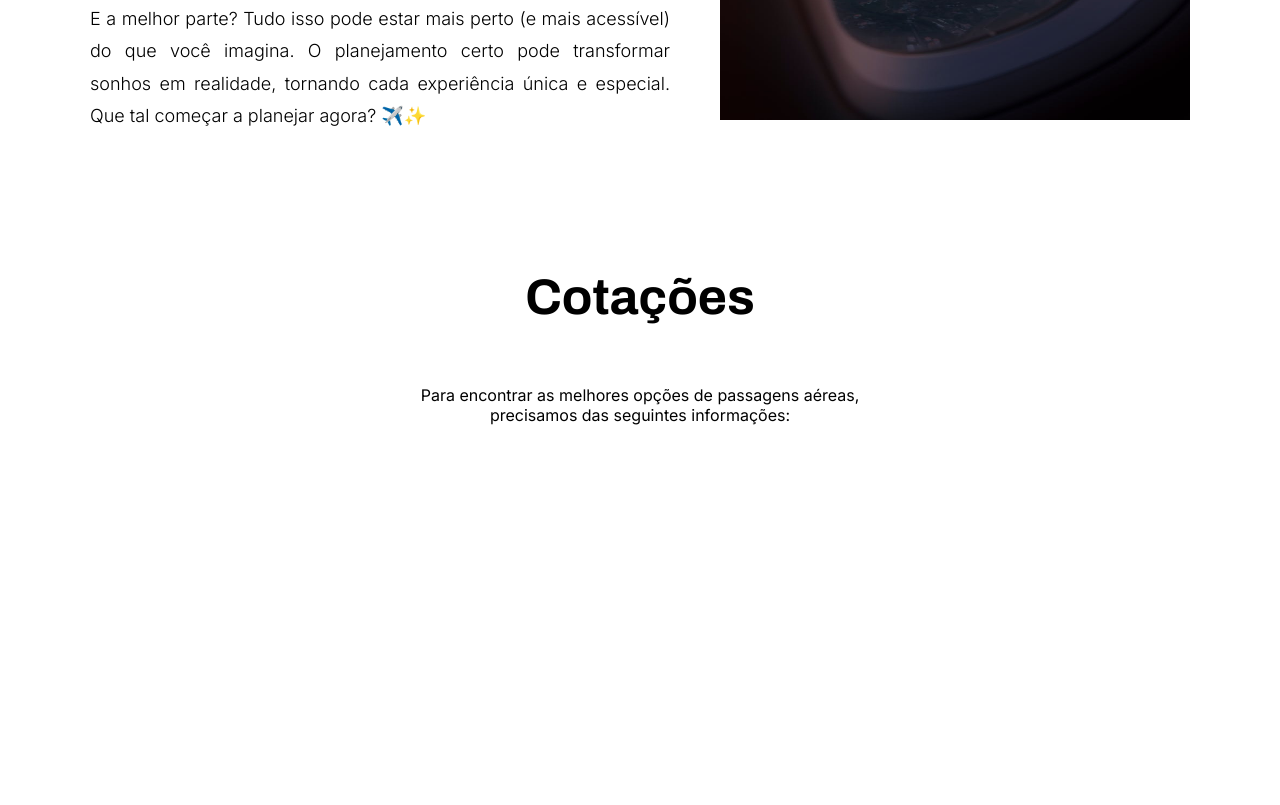
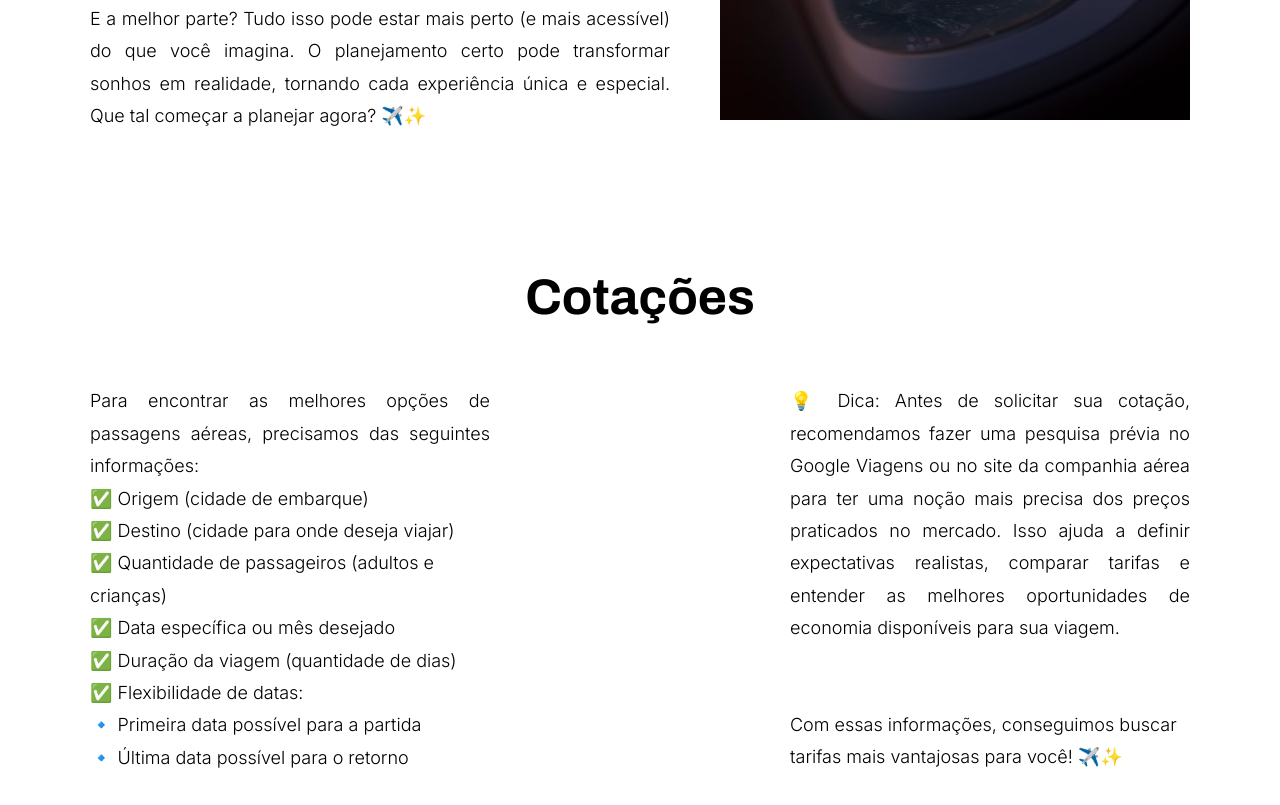
Before and after one commit to o-matheus/projeto_1, a plain HTML site: page index.html in a window 1280 px wide. Shown: the part 784-1589 px from the top of the page. Before the commit the page ends 1249 px from the top, so only its background shows below. Drawn offline with Linux system fonts and the light colour scheme.

Commit message:
Finalização sessão cotação

```diff
--- a/index.html
+++ b/index.html
@@ -38,18 +38,22 @@
             <div class="content-wrapper">
                 <div class="text-content">
                     <p class="text">
-                        Você já imaginou seu próximo destino? Talvez uma praia paradisíaca, uma cidade histórica ou aquele
-                        lugar especial que sempre sonhou conhecer. Viajar é mais do que apenas ir de um lugar a outro – é
+                        Você já imaginou seu próximo destino? Talvez uma praia paradisíaca, uma cidade histórica ou
+                        aquele
+                        lugar especial que sempre sonhou conhecer. Viajar é mais do que apenas ir de um lugar a outro –
+                        é
                         colecionar momentos, descobrir novos sabores, novas culturas e viver experiências inesquecíveis.
                     </p>
                     <p class="text">
                         Explorar o mundo nos permite enxergar a vida de novas perspectivas, conhecer pessoas incríveis e
-                        criar memórias que levaremos para sempre. Cada viagem é uma oportunidade de aprendizado, crescimento
+                        criar memórias que levaremos para sempre. Cada viagem é uma oportunidade de aprendizado,
+                        crescimento
                         e conexão com o que realmente nos faz felizes.
                     </p>
                     <p class="text">
                         E a melhor parte? Tudo isso pode estar mais perto (e mais acessível) do que você imagina. O
-                        planejamento certo pode transformar sonhos em realidade, tornando cada experiência única e especial.
+                        planejamento certo pode transformar sonhos em realidade, tornando cada experiência única e
+                        especial.
                         Que tal começar a planejar agora? ✈️✨
                     </p>
                 </div>
@@ -62,12 +66,29 @@
     <section id="quotation">
         <div class="container">
             <h2>Cotações</h2>
-            <div class="text-content">
-                <p class="text">Para encontrar as melhores opções de passagens aéreas, precisamos das seguintes informações:</p>
-                <p class="text"></p>
-                <p class="text"></p>
+            <div class="text-content-wraper">
+                <div class="text-content">
+                    <p class="text">Para encontrar as melhores opções de passagens aéreas, precisamos das seguintes
+                        informações:
+                        <span>✅ Origem (cidade de embarque)</span>
+                        <span>✅ Destino (cidade para onde deseja viajar)</span>
+                        <span>✅ Quantidade de passageiros (adultos e crianças)</span>
+                        <span>✅ Data específica ou mês desejado</span>
+                        <span>✅ Duração da viagem (quantidade de dias)</span>
+                        <span>✅ Flexibilidade de datas:</span>
+                        <span>🔹 Primeira data possível para a partida</span>
+                        <span>🔹 Última data possível para o retorno</span>
+                </div>
+                <div class="text-content-right">
+                    <p class="text">
+                        💡 Dica: Antes de solicitar sua cotação, recomendamos fazer uma pesquisa prévia no Google
+                        Viagens ou no site da companhia aérea para ter uma noção mais precisa dos preços praticados no
+                        mercado. Isso ajuda a definir expectativas realistas, comparar tarifas e entender as melhores
+                        oportunidades de economia disponíveis para sua viagem.
+                    </p>
+                        <span> Com essas informações, conseguimos buscar tarifas mais vantajosas para você! ✈️✨</span>
+                </div>
             </div>
-
         </div>
     </section>
     <section id="about">
--- a/main.css
+++ b/main.css
@@ -94,7 +94,9 @@ header nav li a:hover {
 }
 
 
-#intro .text{
+#intro .text,
+#quotation .text,
+#quotation span{
     margin-bottom: 18px;
     font-size: 18px;
     font-weight: 300;
@@ -107,7 +109,30 @@ header nav li a:hover {
     max-height: 450px;
 }
 
+#quotation .text-content-wraper{
+    display: flex;
+    gap: 300px;
+}
+
 #quotation .text-content{
     display: flex;
-    max-width: 500px;
+    max-width: 400px;
+    max-height: 380px;
 }
+
+#quotation .text-content-right{
+    display: flex;
+    flex-direction: column;
+    max-width: 400px;
+    max-height: 380px;
+}
+
+#quotation .text-content-right .text{
+    margin-bottom: 64px;
+}
+
+#quotation span {
+    display: block;
+    margin-bottom: 0%;
+    text-align: left;
+}
```
